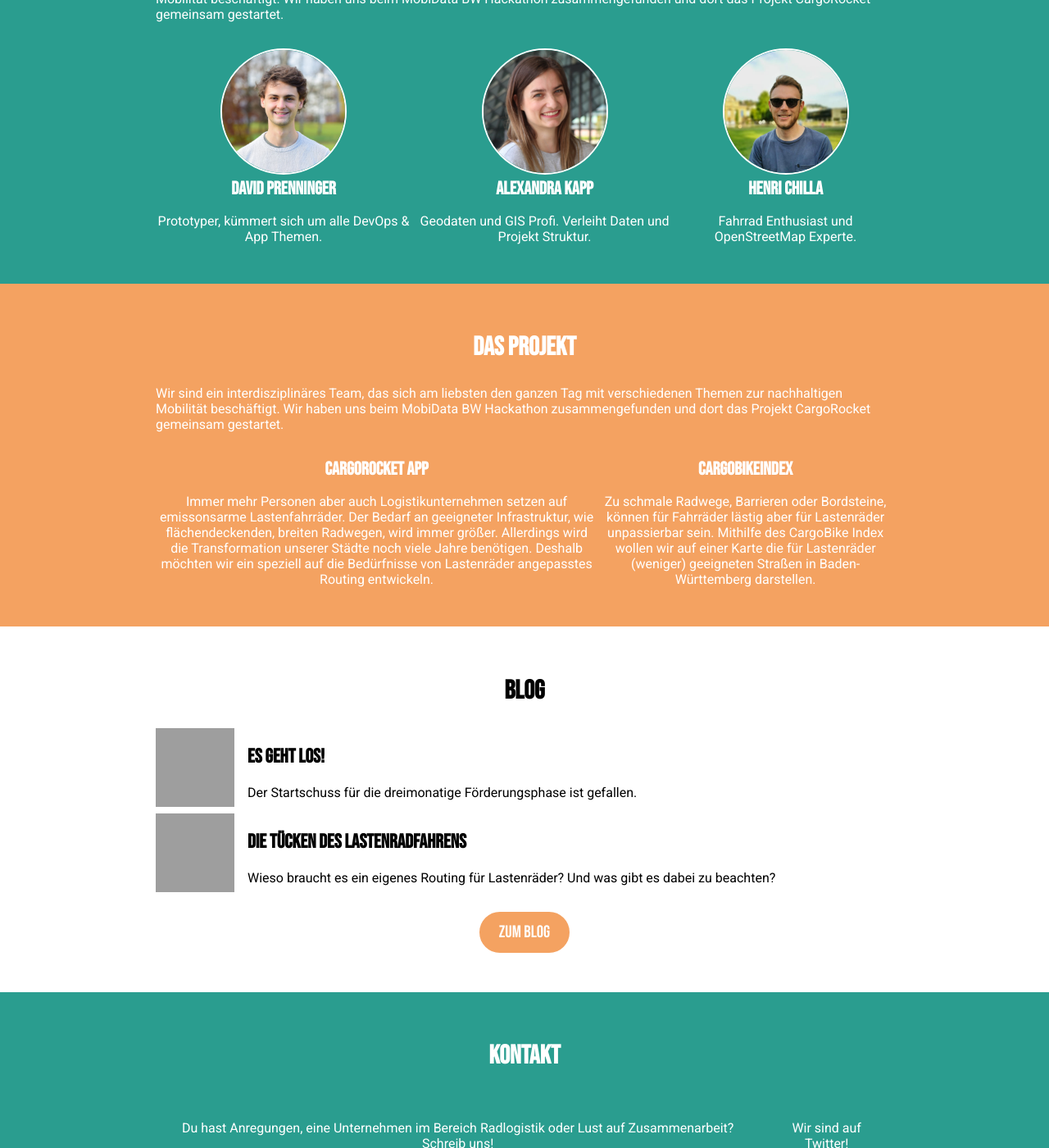
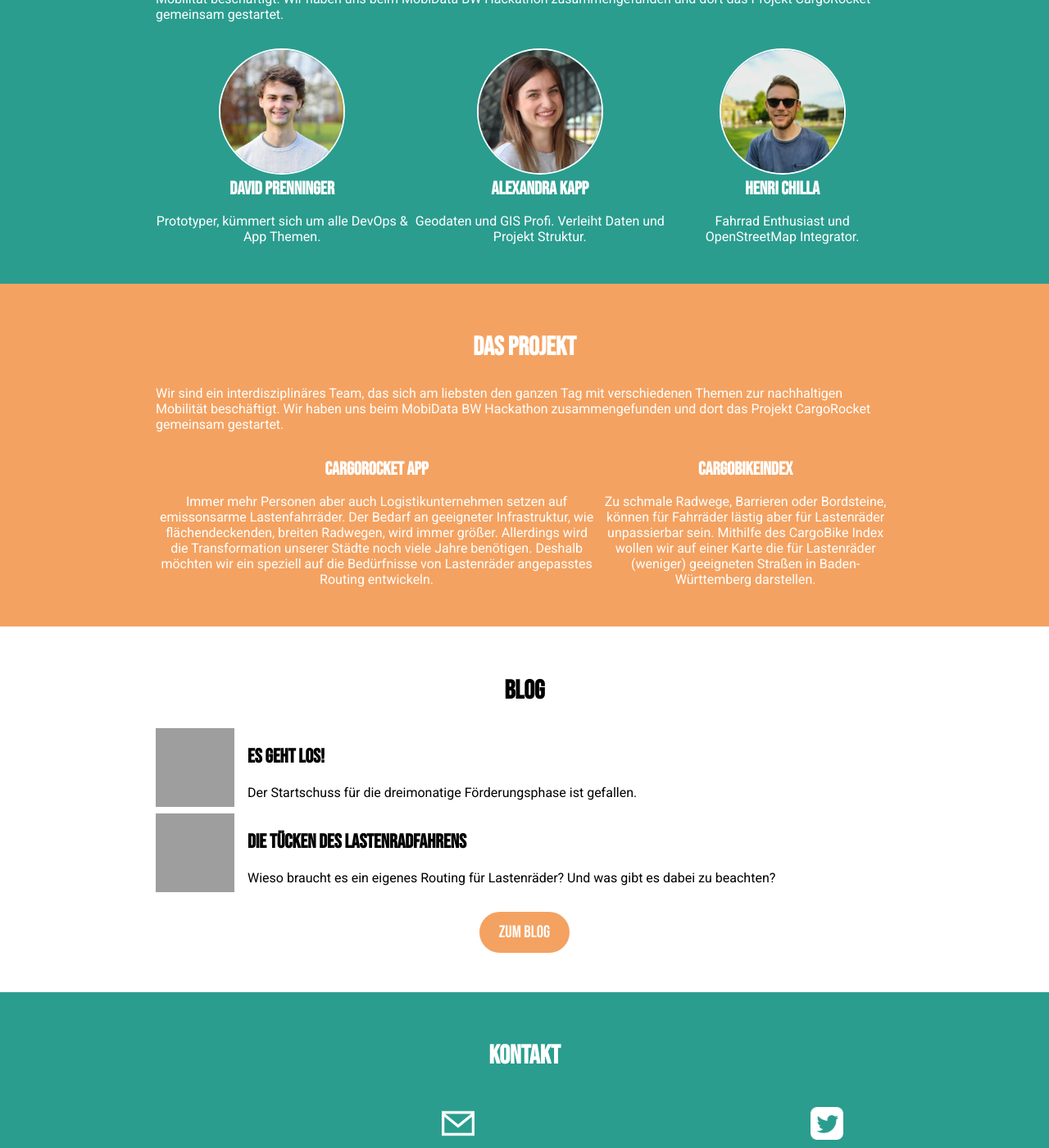
Before and after one commit to CargoRocket/website, a Jekyll site: the page built from index.md, in a window 1280 px wide and 1400 px high, scrolled down 772 px, cut to the strip 0-1400 px from the top of the window. Shown: the whole strip at 82% size. Built offline with Jekyll 4.4.1, drawn with Linux system fonts in a browser that asks for light colours; some of the changed text lies outside the part shown; grey boxes are pictures that could not be loaded.

Commit message:
Add contact icons

```diff
--- a/_layouts/home.html
+++ b/_layouts/home.html
@@ -76,10 +76,12 @@
         <h1 class="headline bebas">{{ page.contact.headline }}</h1>
         <div class="flex mobile-v">
             <div class="pd-md">
+                <img src="../assets/icons/{{ page.contact.contact-icon }}" height="40" />
                 <p>{{ page.contact.contactText }}</p>
                 <a class="bebas big n" href="mailto:{{ page.contact.email }}">{{ page.contact.email }}</a>
             </div>
             <div class="pd-md">
+                <img src="../assets/icons/{{ page.contact.twitter-icon }}" height="40" />
                 <p>Wir sind auf Twitter!</p>
                 <a class="bebas big n" href="https://twitter.com/{{ page.contact.twitter }}">{{ page.contact.twitter
                     }}</a>
--- a/index.md
+++ b/index.md
@@ -18,7 +18,7 @@
           skills: Geodaten und GIS Profi. Verleiht Daten und Projekt Struktur.
           img: alexandra.jpg
         - name: Henri Chilla
-          skills: Fahrrad Enthusiast und OpenStreetMap Experte.
+          skills: Fahrrad Enthusiast und OpenStreetMap Integrator.
           img: henri.jpg
 project:
     headline: Das Projekt
@@ -35,8 +35,10 @@
 contact:
     headline: Kontakt
     email: team@lastenrad-routing.de
-    twitter: "@cargo_rocket"
+    twitter: "cargo_rocket"
     contactText: Du hast Anregungen, eine Unternehmen im Bereich Radlogistik oder Lust auf Zusammenarbeit? Schreib uns!
+    contact-icon: mail.png
+    twitter-icon: twitter.png
 funding:
     headline: Förderung
 ---
```
Also changed, not shown: assets/icons/mail.png (added), assets/icons/twitter.png (added).
